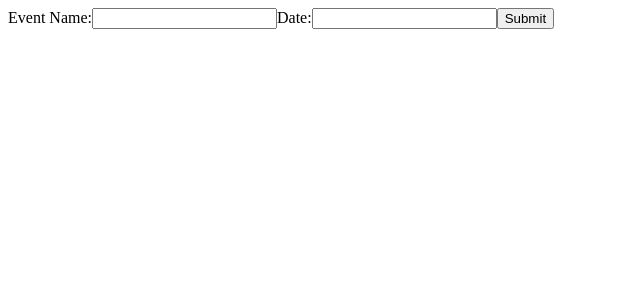
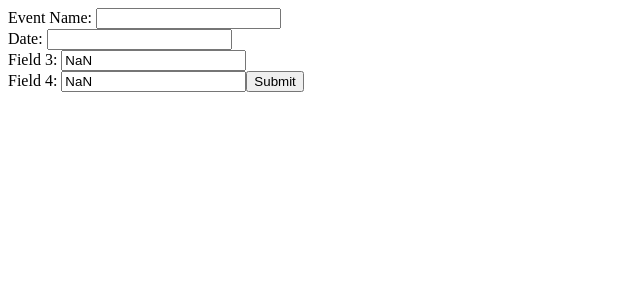
Before and after one commit to Lilly-27/meetup-frontend, a React (Create React App) app: page /event-form in a window 1280 px wide. Shown: the top 300 px of the page, without its empty margins (0-640 px from the left). Built offline with nearby package versions, Linux system fonts and the light colour scheme.

Commit message:
form updates

```diff
--- a/src/components/EventForm.js
+++ b/src/components/EventForm.js
@@ -18,20 +18,39 @@ function EventForm() {
   // Note that we need to use `htmlFor` instead of `for` in JSX
   return (
     <form onSubmit={handleSubmit}>
-      <label htmlFor="event_name">Event Name:</label>
+      <label htmlFor="event_name">Event Name: </label>
       <input
         id="event_name"
         type="text"
         onChange={handleChange}
         value={formState.event_name}
       />
-      <label htmlFor="date">Date:</label>
+      <br/>
+      <label htmlFor="date">Date: </label>
       <input
         id="date"
         type="text"
         onChange={handleChange}
         value={formState.date}
       />
+      <br/>
+      <label htmlFor="Field 3">Field 3: </label>
+      <input
+        id="field-3"
+        type="text"
+        onChange={handleChange}
+        value={formState.field-3}
+      />
+      <br/>
+      <label htmlFor="Field 4">Field 4: </label>
+      <input
+        id="field-4"
+        type="text"
+        onChange={handleChange}
+        value={formState.field-4}
+      />
+
+
       <button type="submit">Submit</button>
     </form>
   );
```
